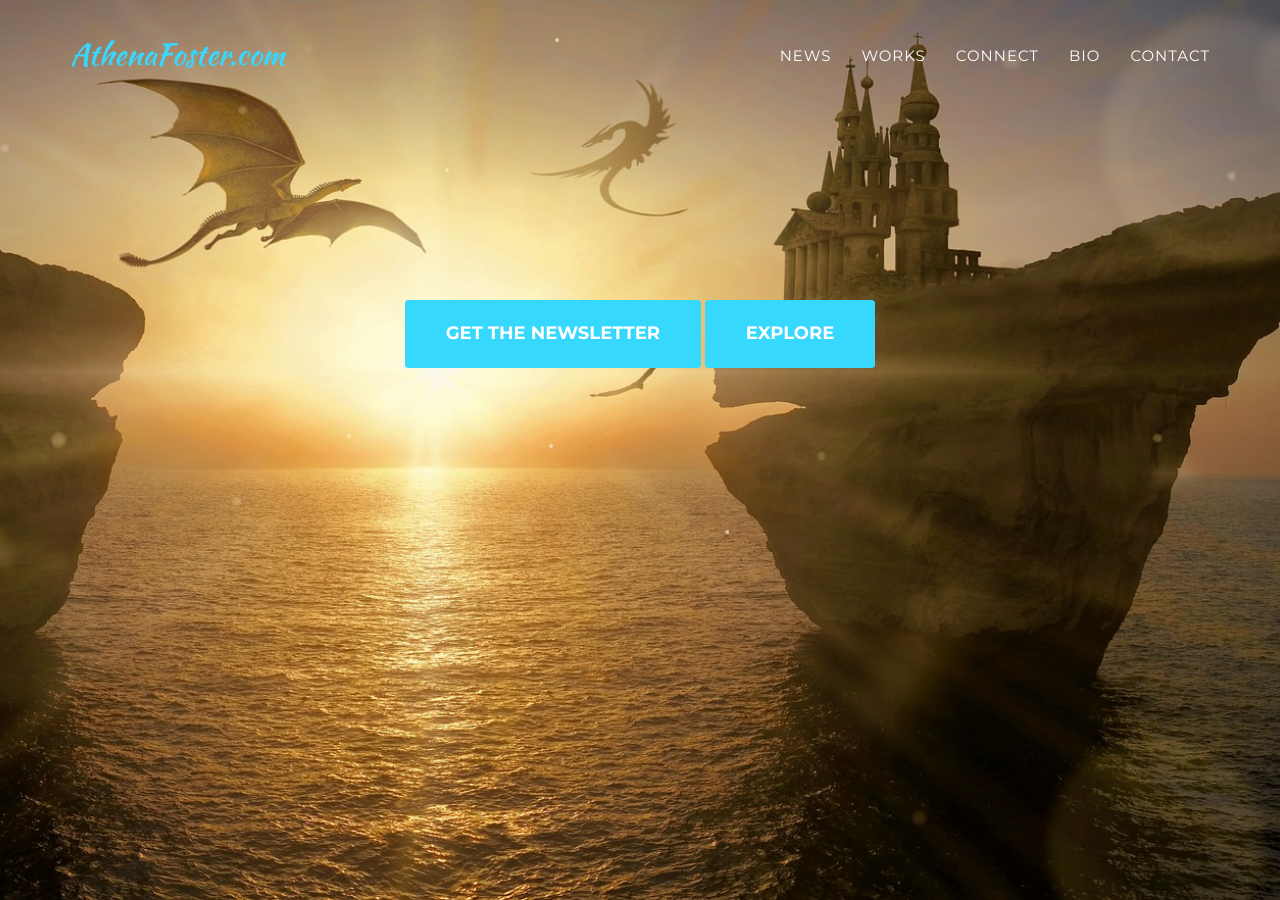
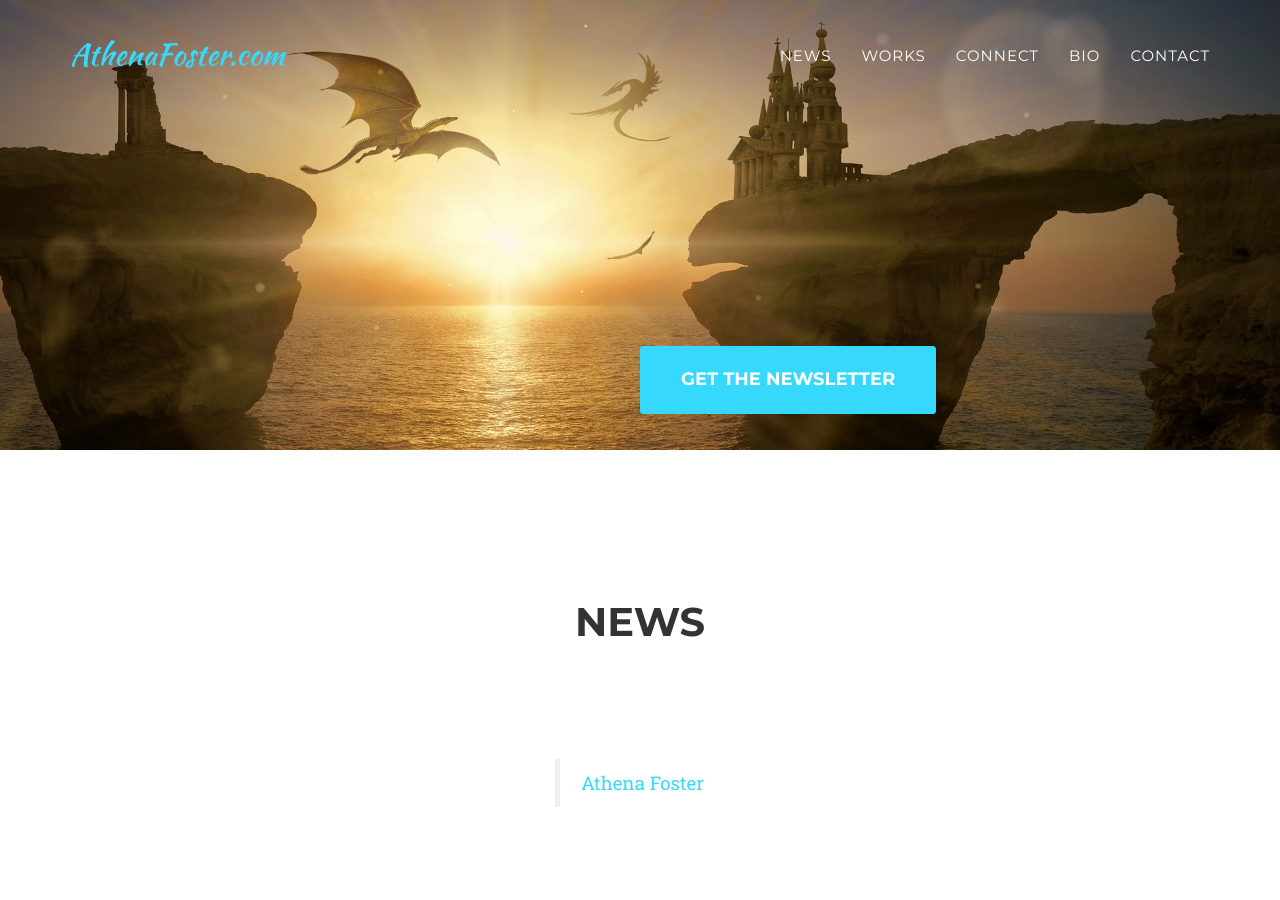
Before and after one commit to AthenaFoster/athenafoster.com, a Jekyll site: the page built from index.html, in a window 1280 px wide and 900 px high. Built offline with Jekyll 4.4.1, drawn with Linux system fonts in a browser that asks for light colours; some web fonts are replaced.

Commit message:
Make the banner only 50% height

```diff
--- a/_includes/header.html
+++ b/_includes/header.html
@@ -3,7 +3,6 @@
         <div class="container">
             <div class="intro-text">
                 <a id="subscribe" href="#" class="btn btn-xl">Get the Newsletter</a>
-                <a id="explore" href="#news" class="page-scroll btn btn-xl">Explore</a>
             </div>
         </div>
     </header>
--- a/home.css
+++ b/home.css
@@ -3,7 +3,8 @@
 }
 
 header {
-  height: 100vh;
+  height: 50vh;
+  background-position: top;
 }
 
 .team-member > h4, .team-member > p {
@@ -17,3 +18,12 @@ header {
 .section-subheading {
   display: none;
 }
+
+.facebook-feed {
+  padding-top: 100px;
+}
+
+#subscribe {
+  position: absolute;
+  bottom: calc(50vh + 2em);
+}
```
